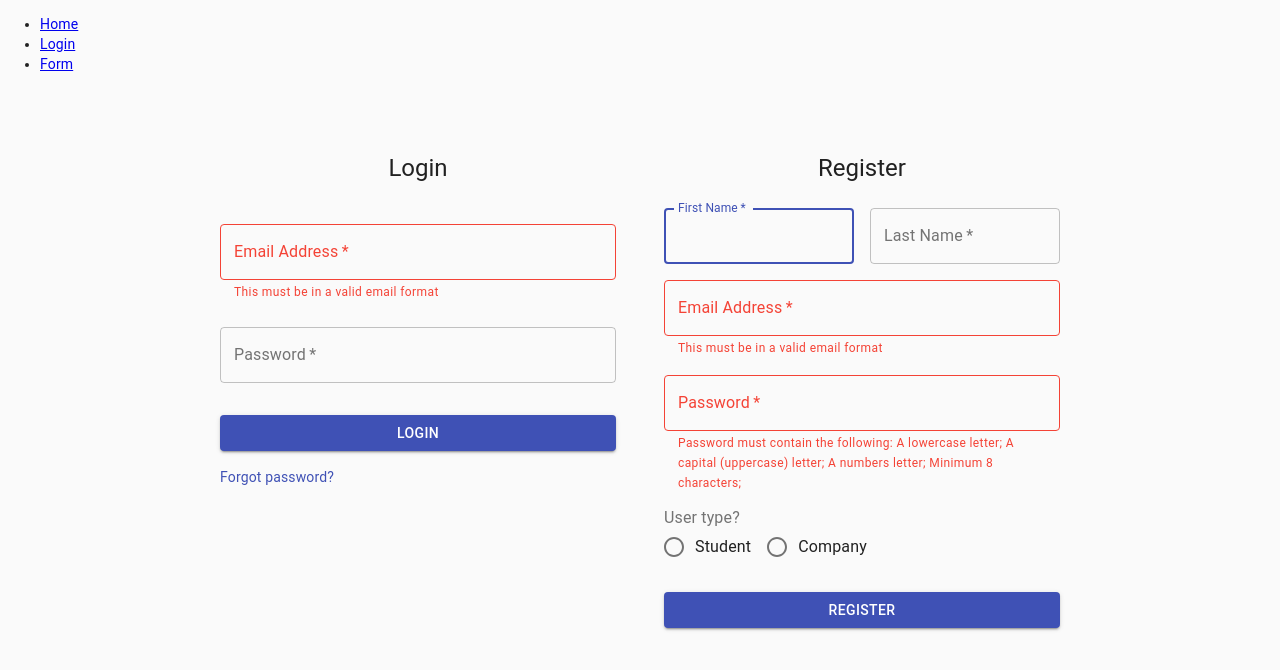
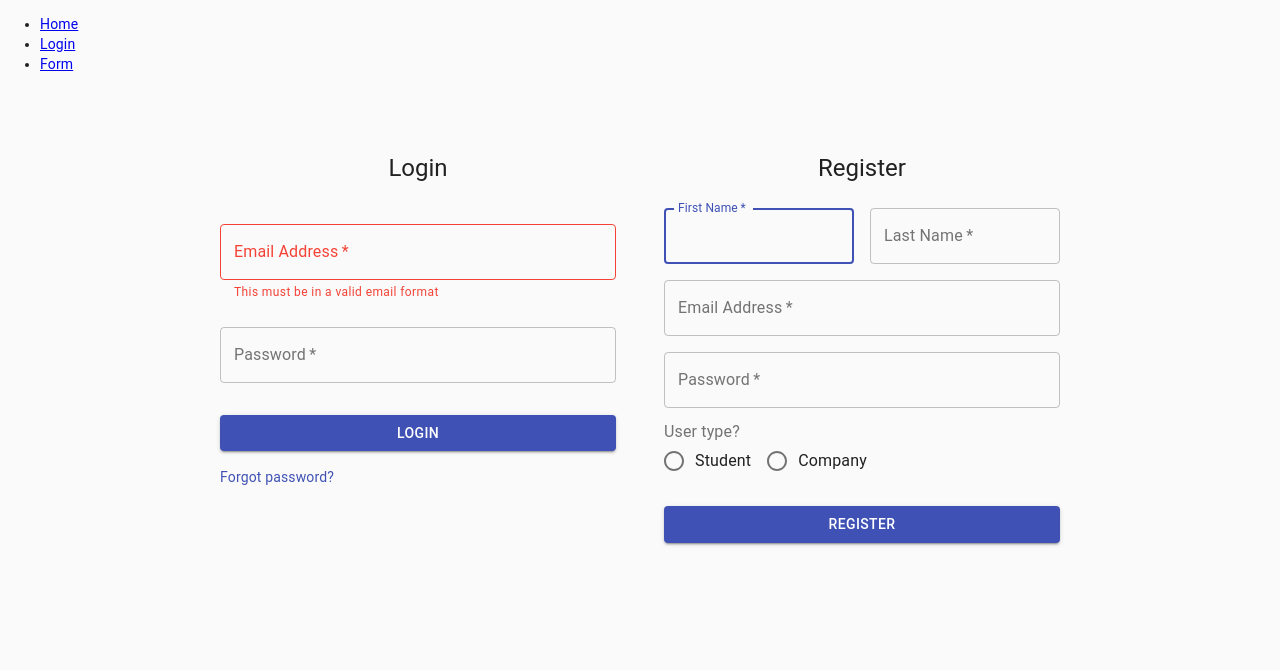
Before and after one commit to BrunoButzke/WEB-project, a React app: page /#/login in a window 1280 px wide. Shown: the top 670 px of the page. Built offline with nearby package versions, Linux system fonts and the light colour scheme; the HTML template or start-up script is replaced by a standard one.

Commit message:
using blur event in validations

```diff
--- a/src/LoginPage.tsx
+++ b/src/LoginPage.tsx
@@ -41,8 +41,7 @@ const useStyles = makeStyles((theme) => ({
 
 function LoginSection() {
   const classes = useStyles();
-  const [state, setState] = useState({email:'', password:''})
-
+  const [state, setState] = useState({email:'', emailValidate:{error:false, msg:''}});
 
   return (
     <div className={classes.loginSection}>
@@ -65,8 +64,9 @@ function LoginSection() {
             autoFocus
             value={state.email}
             onChange={event => setState({...state, email: event.target.value})}
-            error={isEmail(state.email).error}
-            helperText={isEmail(state.email).msg}
+            error={state.emailValidate.error}
+            helperText={state.emailValidate.msg}
+            onBlur={() => setState({...state, emailValidate:isEmail(state.email)})}
           />
           <TextField
             variant="outlined"
@@ -105,7 +105,13 @@ function LoginSection() {
 
 function RegisterSection() {
   const classes = useStyles();
-  const [state, setState] = useState({email:'', firstName:'', lastName:'', password:''})
+  const [state, setState] = useState({
+    email:'',
+    password:'',
+    emailValidate:{error:false, msg:''},
+    passwordValidate:{error:false, msg:''}
+  });
+
   return (
     <div className={classes.registerSection}>
     <Container component="main" maxWidth="xs">
@@ -114,7 +120,7 @@ function RegisterSection() {
         <Typography component="h1" variant="h5">
           Register
         </Typography>
-        <form className={classes.form} noValidate>
+        <form className={classes.form}>
           <Grid container spacing={2}>
             <Grid item xs={12} sm={6}>
               <TextField
@@ -150,8 +156,9 @@ function RegisterSection() {
                 autoComplete="email"
                 value={state.email}
                 onChange={event => setState({...state, email: event.target.value})}
-                error={isEmail(state.email).error}
-                helperText={isEmail(state.email).msg}
+                error={state.emailValidate.error}
+                helperText={state.emailValidate.msg}
+                onBlur={() => setState({...state, emailValidate:isEmail(state.email) })}
               />
             </Grid>
             <Grid item xs={12}>
@@ -165,13 +172,14 @@ function RegisterSection() {
                 id="password"
                 autoComplete="current-password"
                 onChange={event => setState({...state, password: event.target.value})}
-                error={validatePassword(state.password).error}
-                helperText={validatePassword(state.password).msg}
+                error={state.passwordValidate.error}
+                helperText={state.passwordValidate.msg}
+                onBlur={() => setState({...state, passwordValidate:validatePassword(state.password)})}
               />
             </Grid>
             <Grid item xs={12}>
               <FormLabel component="legend">User type?</FormLabel>
-              <RadioGroup row aria-label="user type" name="user type">
+              <RadioGroup aria-required row aria-label="user type" name="user type">
                 <FormControlLabel
                   value="student"
                   control={<Radio />}
```
Also changed, not shown: src/Utils.ts (+5 -6 lines).
